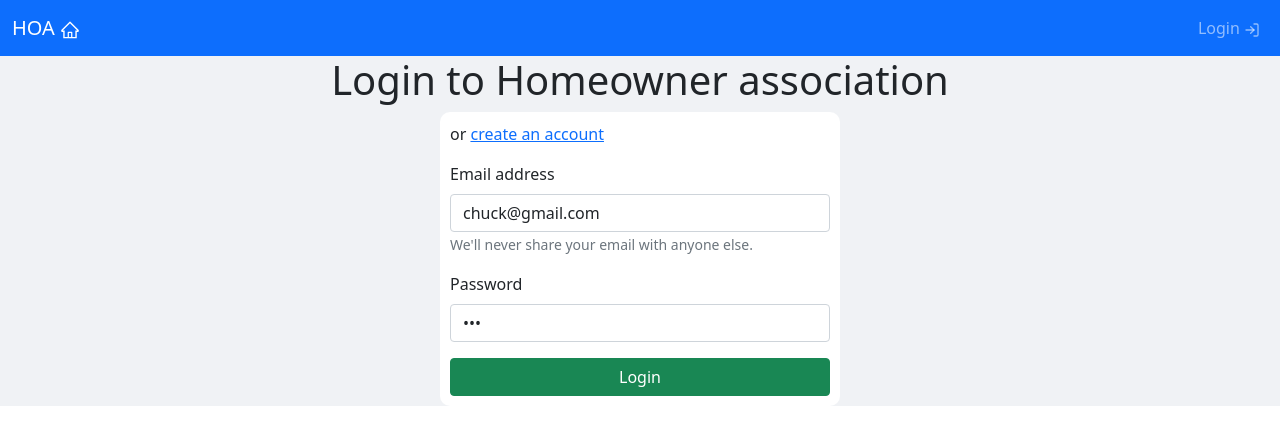
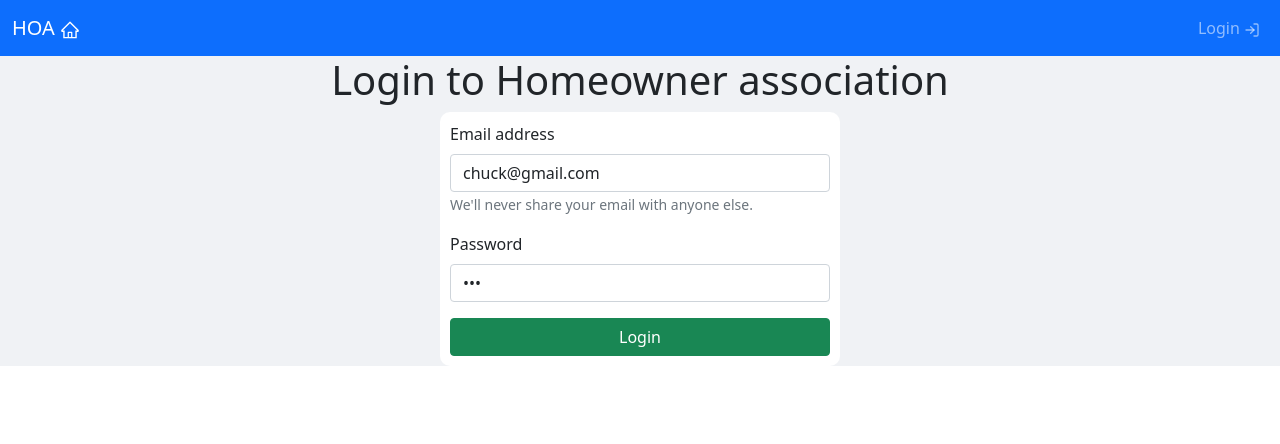
Before and after one commit to alex-1pro/homeowner-association, a React (Create React App) app: page /#/login in a window 1280 px wide. Shown: the top 444 px of the page. Built offline with nearby package versions, Linux system fonts and the light colour scheme.

Commit message:
cancel create comunity account

```diff
--- a/src/pages/LoginPage/LoginPage.jsx
+++ b/src/pages/LoginPage/LoginPage.jsx
@@ -36,7 +36,7 @@ function LoginPage({ users, onLogin }) {
             {showInvalidLogin ?
                 <Alert variant="danger" onClose={() => setShowInvalidLogin(false)} dismissible>Invalid Credentials!</Alert> : null}
             <div className="p-form">
-            <p>or <Link to="/signup">create an account</Link></p>
+            {/* <p>or <Link to="/signup">create an account</Link></p> */}
                 <Form>
                     <Form.Group className="mb-3" controlId="formBasicEmail">
                         <Form.Label>Email address</Form.Label>
```
